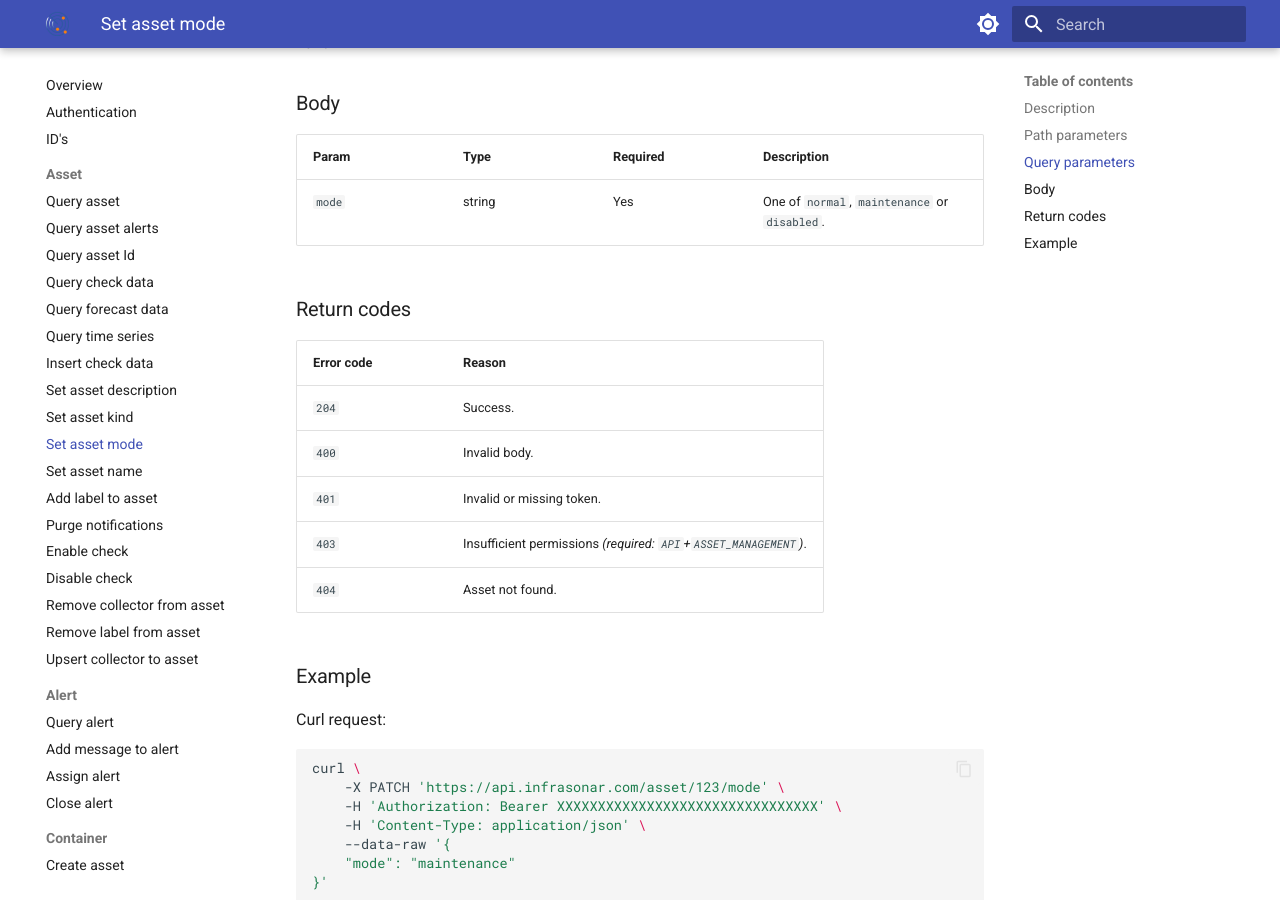
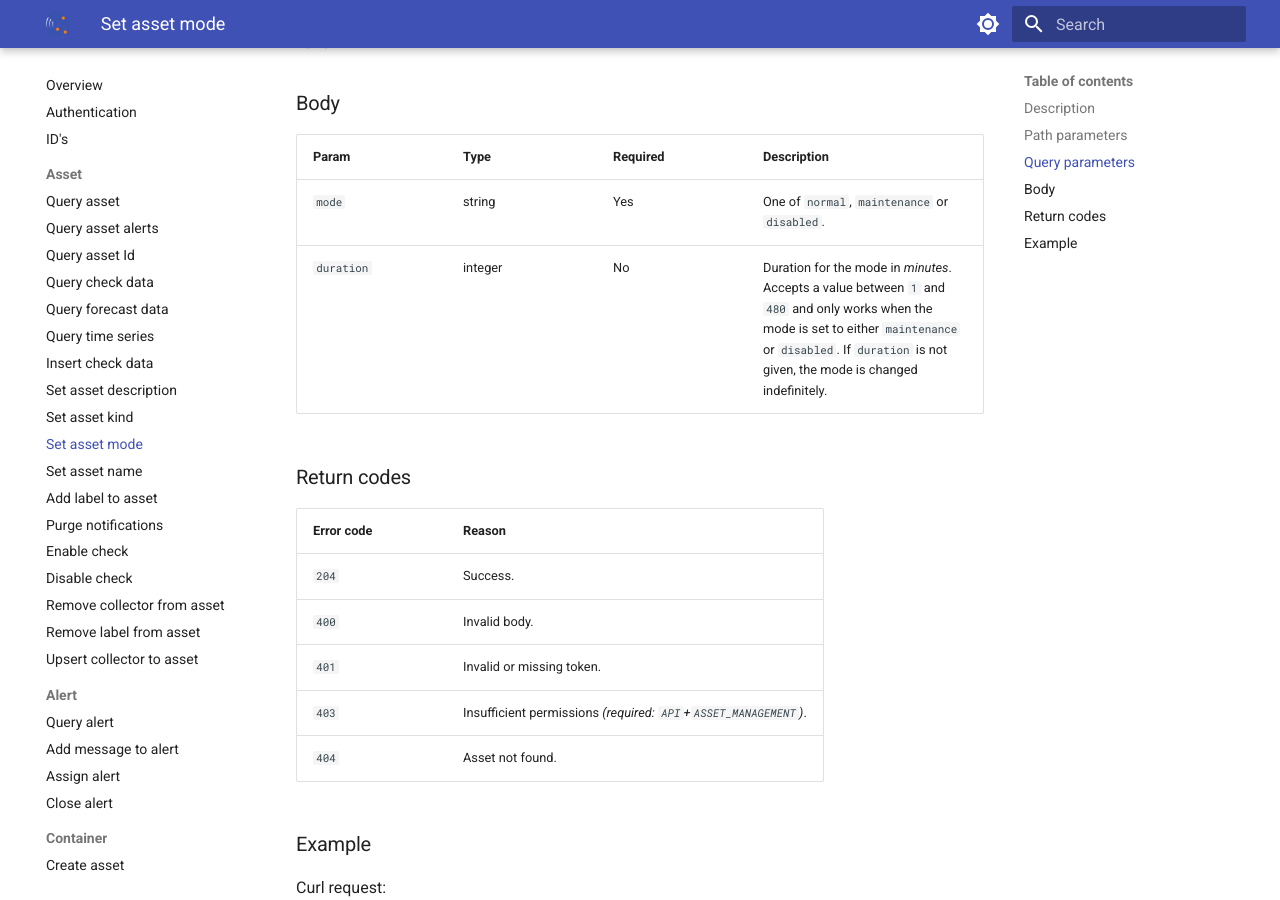
Before and after one commit to infrasonar/docs, an MkDocs documentation site: the page built from docs/api/asset/set-mode.md, in a window 1280 px wide and 900 px high, scrolled down 616 px. Built offline with MkDocs 1.6.1 and Material for MkDocs 9.7.7, drawn with Linux system fonts in a browser that asks for light colours.

Commit message:
change set mode api

```diff
--- a/docs/api/asset/set-mode.md
+++ b/docs/api/asset/set-mode.md
@@ -16,6 +16,7 @@ _none_
 Param       | Type      | Required  | Description
 ------------|-----------|-----------|-------------
 `mode`      | string    | Yes       | One of `normal`, `maintenance` or `disabled`.
+`duration`  | integer   | No        | Duration for the mode in _minutes_. Accepts a value between `1` and `480` and only works when the mode is set to either `maintenance` or `disabled`. If `duration` is not given, the mode is changed indefinitely.
 
 ### Return codes
 Error code  | Reason
```
Also changed, not shown: docs/api/container/set-mode.md (+2 -0 lines).
